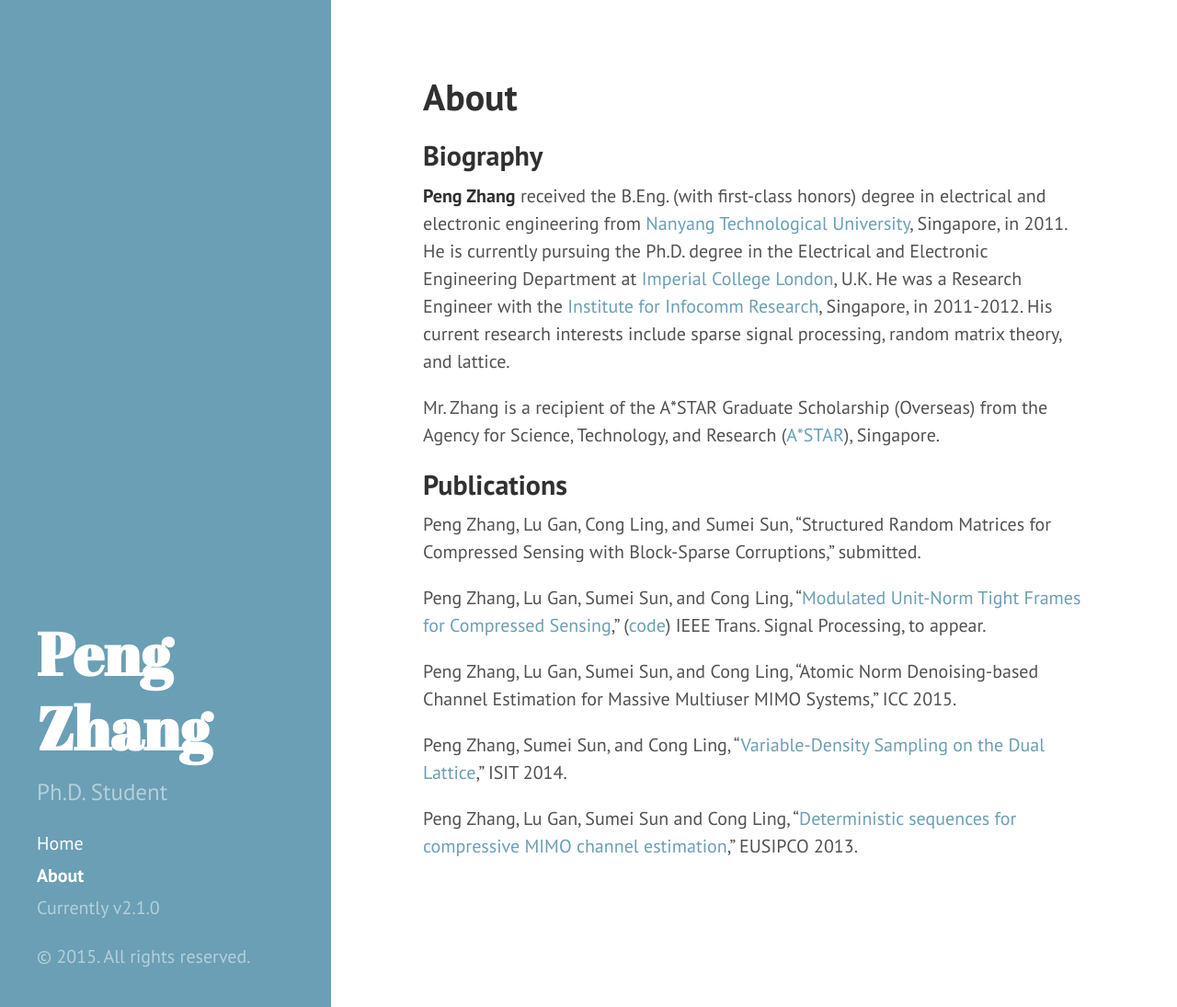
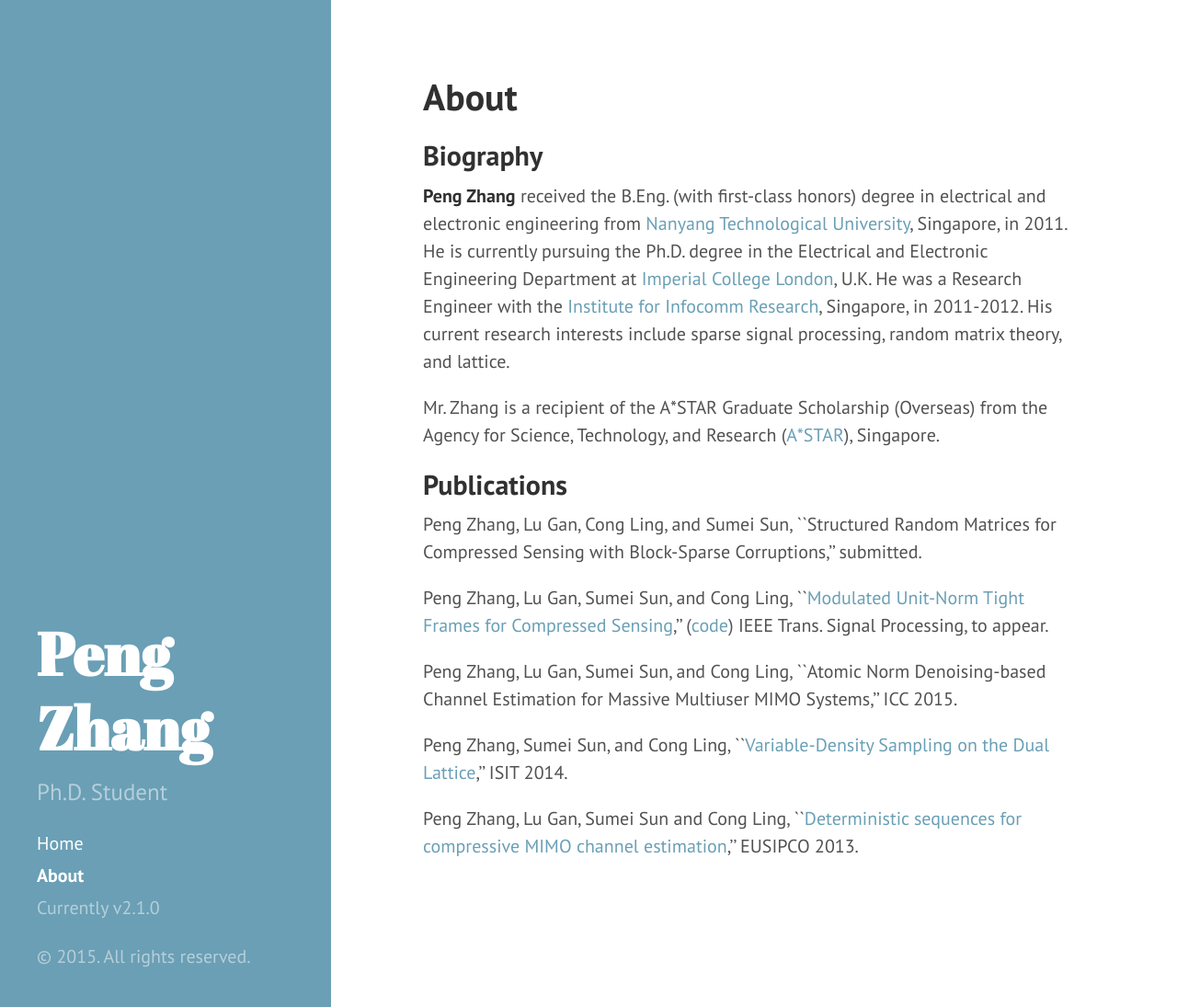
Before and after one commit to p-zhang/p-zhang.github.io, a Jekyll site: the page built from about.md, in a window 1280 px wide and 1095 px high. Shown: the whole window at 92% size. Built offline with Jekyll 4.4.1, drawn with Linux system fonts in a browser that asks for light colours; Markdown is read by kramdown in place of the engine named in the settings.

```diff
--- a/about.md
+++ b/about.md
@@ -11,12 +11,12 @@ published: true
 Mr. Zhang is a recipient of the A*STAR Graduate Scholarship (Overseas) from the Agency for Science, Technology, and Research ([A*STAR](http://www.a-star.edu.sg/)), Singapore.
 
 ## Publications
-Peng Zhang, Lu Gan, Cong Ling, and Sumei Sun, “Structured Random Matrices for Compressed Sensing with Block-Sparse Corruptions,” submitted.
+Peng Zhang, Lu Gan, Cong Ling, and Sumei Sun, ``Structured Random Matrices for Compressed Sensing with Block-Sparse Corruptions,'' submitted.
 
-Peng Zhang, Lu Gan, Sumei Sun, and Cong Ling, “[Modulated Unit-Norm Tight Frames for Compressed Sensing](http://arxiv.org/abs/1411.7630),” ([code](https://github.com/p-zhang/p-zhang.github.io/tree/master/archive/myresearch/udb_matlab_code)) IEEE Trans. Signal Processing, to appear.
+Peng Zhang, Lu Gan, Sumei Sun, and Cong Ling, ``[Modulated Unit-Norm Tight Frames for Compressed Sensing](http://arxiv.org/abs/1411.7630),'' ([code](https://github.com/p-zhang/p-zhang.github.io/tree/master/archive/myresearch/udb_matlab_code)) IEEE Trans. Signal Processing, to appear.
 
-Peng Zhang, Lu Gan, Sumei Sun, and Cong Ling, "Atomic Norm Denoising-based Channel Estimation for Massive Multiuser MIMO Systems," ICC 2015.
+Peng Zhang, Lu Gan, Sumei Sun, and Cong Ling, ``Atomic Norm Denoising-based Channel Estimation for Massive Multiuser MIMO Systems,'' ICC 2015.
 
-Peng Zhang, Sumei Sun, and Cong Ling, “[Variable-Density Sampling on the Dual Lattice](http://ieeexplore.ieee.org/xpl/articleDetails.jsp?arnumber=6875044&queryText=Variable-Density+Sampling+on+the+Dual+Lattice&newsearch=true&searchField=Search_All),” ISIT 2014.
+Peng Zhang, Sumei Sun, and Cong Ling, ``[Variable-Density Sampling on the Dual Lattice](http://ieeexplore.ieee.org/xpl/articleDetails.jsp?arnumber=6875044&queryText=Variable-Density+Sampling+on+the+Dual+Lattice&newsearch=true&searchField=Search_All),'' ISIT 2014.
 
-Peng Zhang, Lu Gan, Sumei Sun and Cong Ling, "[Deterministic sequences for compressive MIMO channel estimation](http://arxiv.org/abs/1311.0391)," EUSIPCO 2013.
+Peng Zhang, Lu Gan, Sumei Sun and Cong Ling, ``[Deterministic sequences for compressive MIMO channel estimation](http://arxiv.org/abs/1311.0391),'' EUSIPCO 2013.
```
